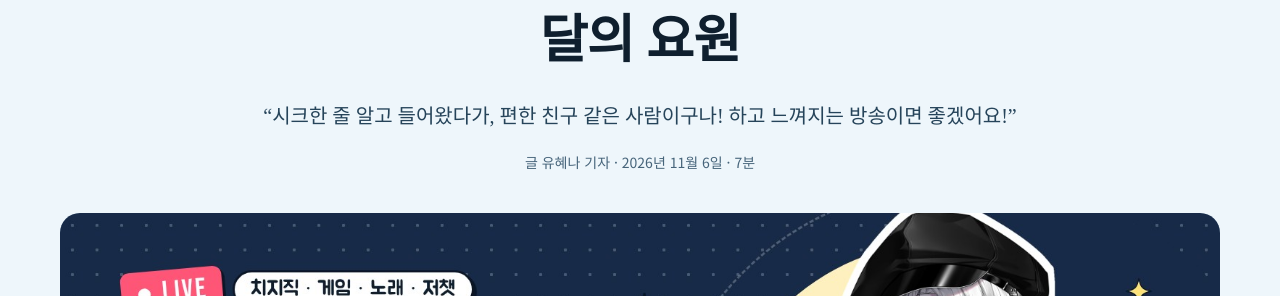
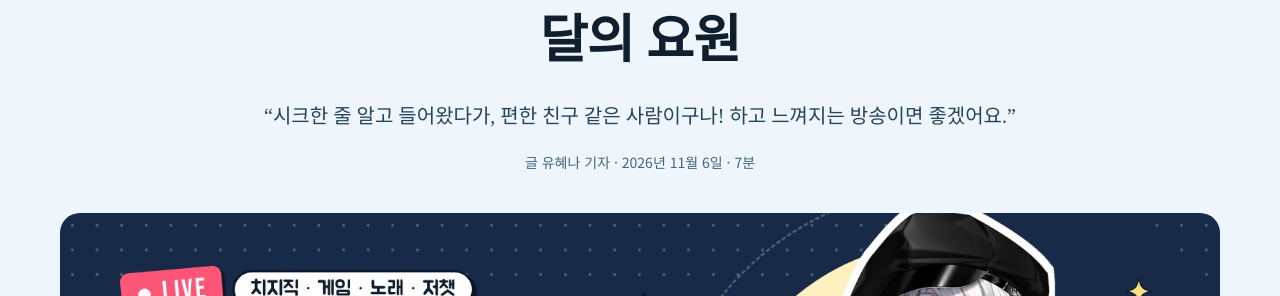
Before and after one commit to cLOfLuV/HGECreatorWeb, a Jekyll site: the page built from _interviews/moon-yubyeol.md, in a window 1280 px wide and 900 px high. Shown: the part 242-538 px from the top of the window. Built offline with Jekyll 4.4.1, drawn with Linux system fonts in a browser that asks for light colours.

```diff
--- a/_interviews/moon-yubyeol.md
+++ b/_interviews/moon-yubyeol.md
@@ -1,7 +1,7 @@
 ---
 title: 문유별, 별무리의 마음을 별로 기록하는 달의 요원
 address: moon-yubyeol
-subtitle: 시크한 줄 알고 들어왔다가, 편한 친구 같은 사람이구나! 하고 느껴지는 방송이면 좋겠어요!
+subtitle: 시크한 줄 알고 들어왔다가, 편한 친구 같은 사람이구나! 하고 느껴지는 방송이면 좋겠어요.
 category: STREAMER
 format: cover
 date: 2026-11-06
```
